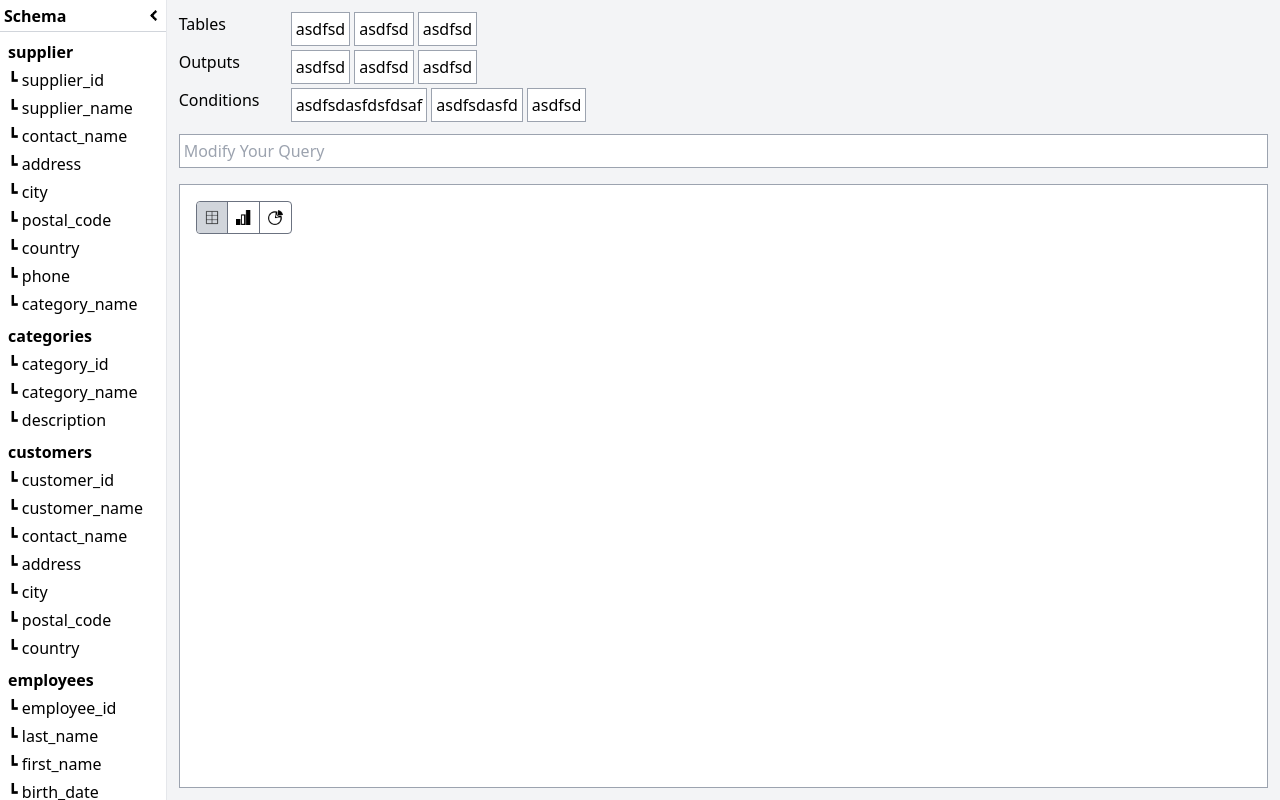
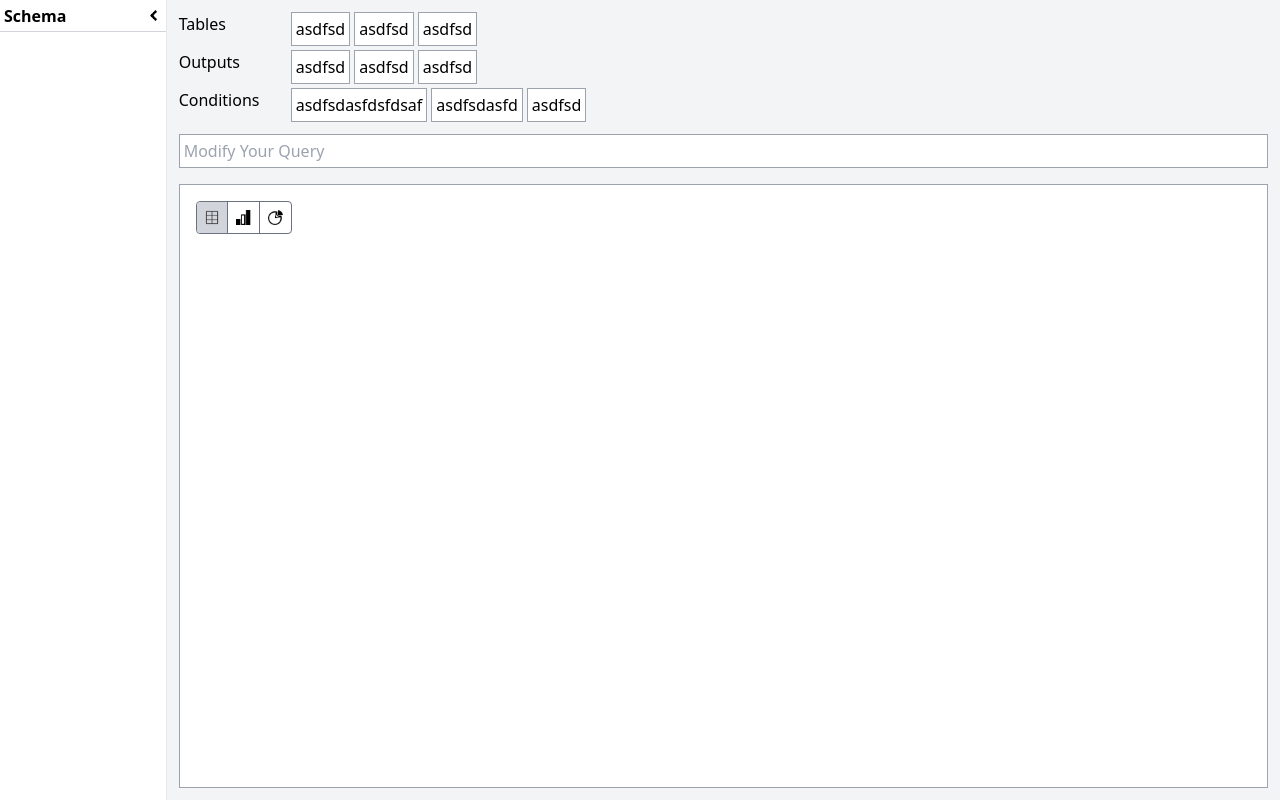
Before and after one commit to 21hak/table-search-system, a Next.js app: page /result in a window 1280 px wide. Built offline with nearby package versions, Linux system fonts and the light colour scheme.

Commit message:
feat(schema): schema 데이터 백엔드에서 가져옴

```diff
--- a/components/Layout/index.tsx
+++ b/components/Layout/index.tsx
@@ -1,60 +1,13 @@
 import SideBar from "../SideBar";
 import { createContext, useState } from "react";
 import React from "react";
+import { ISchemaData } from "../../pages";
 
-const schemaDataTemp = {
-  supplier: [
-    "supplier_id",
-    "supplier_name",
-    "contact_name",
-    "address",
-    "city",
-    "postal_code",
-    "country",
-    "phone",
-    "category_name",
-  ],
-  categories: ["category_id", "category_name", "description"],
-  customers: [
-    "customer_id",
-    "customer_name",
-    "contact_name",
-    "address",
-    "city",
-    "postal_code",
-    "country",
-  ],
-  employees: [
-    "employee_id",
-    "last_name",
-    "first_name",
-    "birth_date",
-    "photo",
-    "notes",
-  ],
-  orders: [
-    "order_id",
-    "order_date",
-    "customer_id",
-    "employee_id",
-    "shipper_id",
-  ],
-  products: [
-    "product_id",
-    "product_name",
-    "unit",
-    "price",
-    "supplier_id",
-    "category_id",
-  ],
-};
 interface ISideBarContext {
-  schemaData: {
-    [table: string]: string[];
-  };
-  setSchemaData: React.Dispatch<
+  schema: { [tableName: string]: { table_name: string; column_name: string }[] };
+  setSchema: React.Dispatch<
     React.SetStateAction<{
-      [table: string]: string[];
+      [tableName: string]: { table_name: string; column_name: string }[];
     }>
   >;
 }
@@ -62,15 +15,15 @@ export const SideBarContext = React.createContext({} as ISideBarContext);
 
 const Layout: React.FC = function Layout(props) {
   const [schemaData, setSchemaData] = useState<{
-    [table: string]: string[];
-  }>(schemaDataTemp);
+    [tableName: string]: { table_name: string; column_name: string }[];
+  }>({});
 
   return (
     <main className="flex bg-white h-screen overflow-hidden">
       <SideBarContext.Provider
         value={{
-          schemaData: schemaData,
-          setSchemaData: setSchemaData,
+          schema: schemaData,
+          setSchema: setSchemaData,
         }}>
         <SideBar />
         <>{props.children}</>
--- a/components/SideBar/index.tsx
+++ b/components/SideBar/index.tsx
@@ -6,12 +6,12 @@ import { SideBarContext } from "../Layout";
 interface ISideBarProps {}
 
 const SideBar: React.FC<ISideBarProps> = function SideBar(props) {
-  const { schemaData } = useContext(SideBarContext);
+  const { schema } = useContext(SideBarContext);
   const [isShow, setIsShow] = useState(true);
   const onClick = () => {
     setIsShow((isShow) => !isShow);
   };
-  // all 300ms ease-in-out 0s
+
   return (
     <div
       className={`overflow-hidden h-full bg-white border-r transition-all duration-300 ease-in-out ${
@@ -34,14 +34,14 @@ const SideBar: React.FC<ISideBarProps> = function SideBar(props) {
         className={`h-full p-2 overflow-scroll pb-24 ${
           isShow ? "" : "hidden"
         }`}>
-        {Object.entries(schemaData).map(([key, value]) => {
+        {Object.entries(schema).map(([key, value]) => {
           return (
             <div key={key} className="pb-2">
               <span className="block font-bold">{key}</span>
-              {value.map((column) => (
+              {value.map((data, index) => (
                 <div
-                  key={column}
-                  className="pt-1 font-light">{`┗ ${column}`}</div>
+                  key={index}
+                  className="pt-1 font-light">{`┗ ${data.column_name}`}</div>
               ))}
             </div>
           );
--- a/next.config.js
+++ b/next.config.js
@@ -1,4 +1,5 @@
+// @ts-check
 /** @type {import('next').NextConfig} */
 module.exports = {
   reactStrictMode: true,
-}
+};
--- a/package.json
+++ b/package.json
@@ -8,8 +8,11 @@
     "start": "next start",
     "lint": "next lint"
   },
+  "proxy": "http://localhost:40010",
   "dependencies": {
+    "@types/lodash": "^4.14.175",
     "autoprefixer": "^10.3.6",
+    "lodash": "^4.17.21",
     "next": "11.1.2",
     "postcss": "^8.3.8",
     "react": "17.0.2",
--- a/pages/index.tsx
+++ b/pages/index.tsx
@@ -1,5 +1,13 @@
 import { useForm } from "react-hook-form";
 import { useRouter } from "next/dist/client/router";
+import { useContext, useEffect, useState } from "react";
+import { GetStaticProps } from "next";
+import { SideBarContext } from "../components/Layout";
+import _ from "lodash";
+
+export interface ISchemaData {
+  schema: { table_name: string; column_name: string }[];
+}
 
 const faqs = [
   "asdfasdfsdfsdfsadsdafsd",
@@ -9,7 +17,7 @@ const faqs = [
   "asdfasdfsdfsdfsadsdafsadfsdfadsfsdfssdafsd",
 ];
 
-const Home = () => {
+const Home = (props: ISchemaData) => {
   const {
     register,
     handleSubmit,
@@ -18,15 +26,22 @@ const Home = () => {
     formState: { errors },
   } = useForm();
   const router = useRouter();
+  const [scheme, setScheme] = useState<any>();
+  const { setSchema } = useContext(SideBarContext);
+
   const onSubmit = (data: any) => {
     router.push({
       pathname: "/result",
       query: { nlQuery: data.query },
     });
   };
-  // background-color: #979797;
-  // padding: 10px;
-  // margin: 10px;
+  useEffect(() => {
+    setSchema(
+      JSON.parse(
+        JSON.stringify(_.groupBy(props.schema, (data) => data.table_name))
+      )
+    );
+  }, []);
 
   return (
     <div className="w-full min-h-screen bg-white h-screen pt-10 pr-10 pl-10">
@@ -55,12 +70,18 @@ const Home = () => {
   );
 };
 
-// export const getStaticProps = async () => {
-//   return {
-//     props: {
-//       schemaData,
-//     },
-//   };
-// };
+export const getStaticProps: GetStaticProps = async () => {
+  const data: ISchemaData = await fetch("http://localhost:40010/").then(
+    function (response) {
+      return response.json();
+    }
+  );
+
+  return {
+    props: {
+      schema: data.schema,
+    },
+  };
+};
 
 export default Home;
--- a/pages/result.tsx
+++ b/pages/result.tsx
@@ -1,5 +1,6 @@
 // printed-books/:book-id
 import { useRouter } from "next/router";
+import { useEffect } from "react";
 import { useForm } from "react-hook-form";
 import ResultChart from "../components/ResultChart";
 
```
Also changed, not shown: 1 other file (tests, documents, lock files or other folders).
